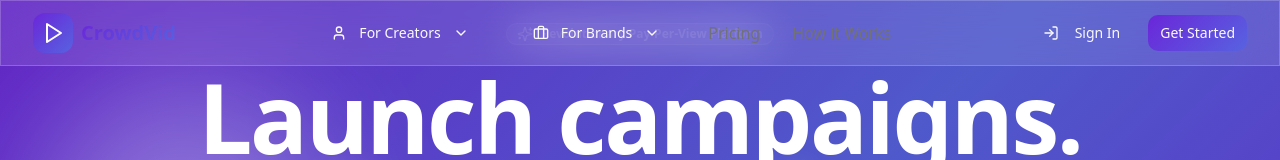
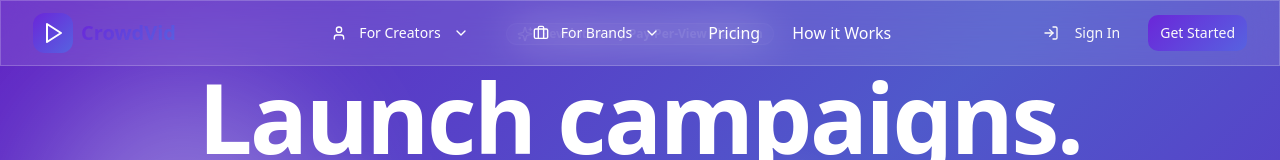
Before and after one commit to Mateo20-05/view-pay-grow, a React (Vite) app: page / in a window 1280 px wide. Shown: the top 160 px of the page. Built offline with nearby package versions, Linux system fonts and the light colour scheme.

Commit message:
Change navigation text to white
Update navigation links and buttons to use white text for better contrast and visibility.

```diff
--- a/src/components/layout/Navigation.tsx
+++ b/src/components/layout/Navigation.tsx
@@ -36,7 +36,7 @@ export function Navigation() {
           <div className="hidden md:flex items-center space-x-8">
             <DropdownMenu>
               <DropdownMenuTrigger asChild>
-                <Button variant="ghost" className="flex items-center space-x-1">
+                <Button variant="ghost" className="flex items-center space-x-1 text-white hover:text-white">
                   <User className="h-4 w-4" />
                   <span>For Creators</span>
                   <ChevronDown className="h-4 w-4" />
@@ -52,7 +52,7 @@ export function Navigation() {
 
             <DropdownMenu>
               <DropdownMenuTrigger asChild>
-                <Button variant="ghost" className="flex items-center space-x-1">
+                <Button variant="ghost" className="flex items-center space-x-1 text-white hover:text-white">
                   <Briefcase className="h-4 w-4" />
                   <span>For Brands</span>
                   <ChevronDown className="h-4 w-4" />
@@ -66,12 +66,12 @@ export function Navigation() {
               </DropdownMenuContent>
             </DropdownMenu>
 
-            <a href="#" className="text-muted-foreground hover:text-foreground transition-colors">
+            <a href="#" className="text-white hover:text-white/80 transition-colors">
               Pricing
             </a>
             <a
               href="#how-it-works"
-              className="text-muted-foreground hover:text-foreground transition-colors"
+              className="text-white hover:text-white/80 transition-colors"
               onClick={(e) => {
                 e.preventDefault();
                 document.getElementById('how-it-works')?.scrollIntoView({
```
